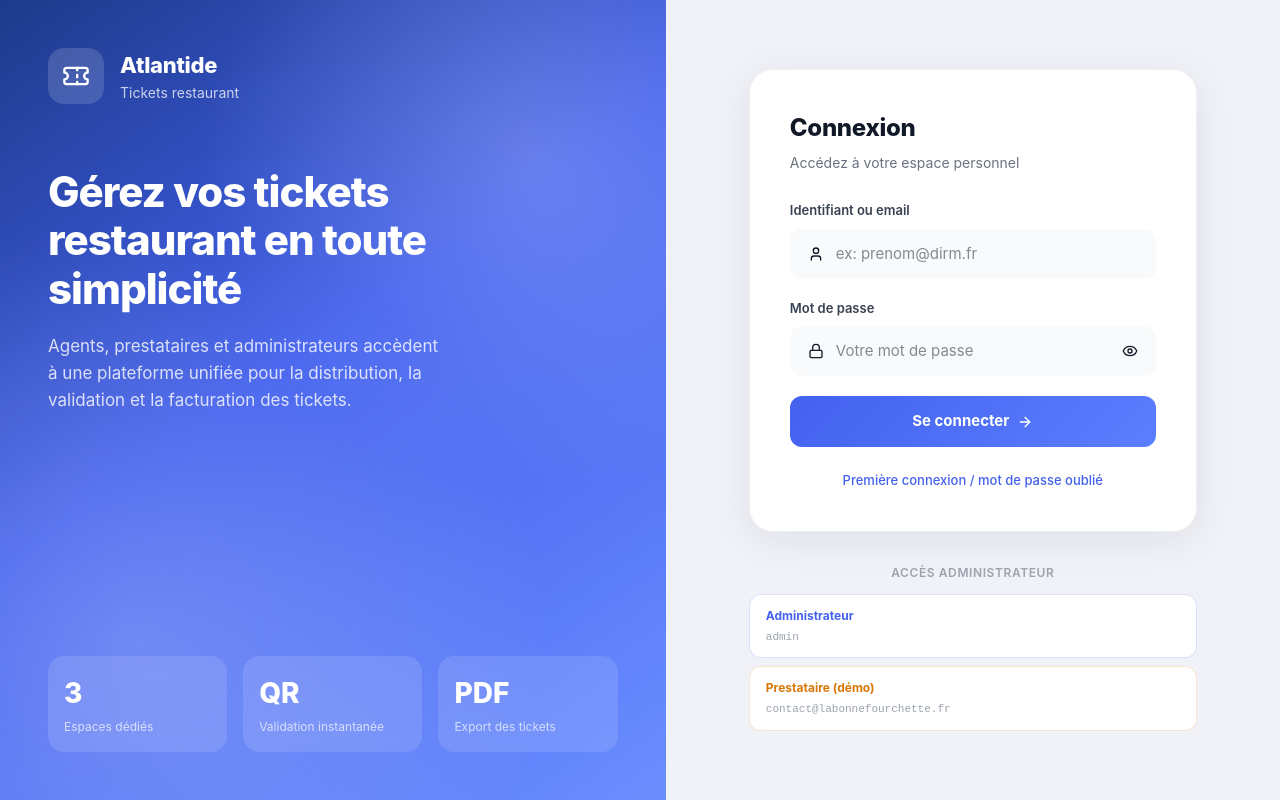
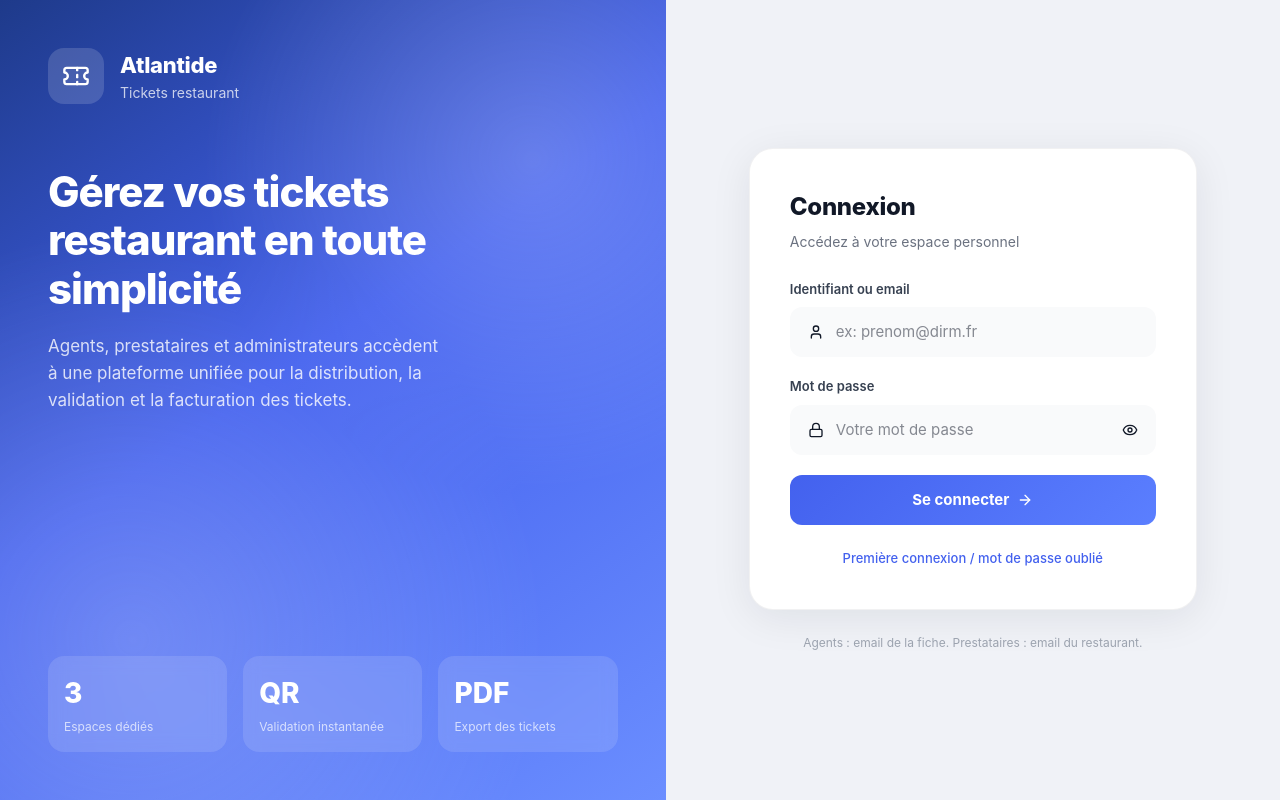
Before and after one commit to Meriem1403/Atlantide, a React (Vite) app: page / in a window 1280 px wide. Built offline with nearby package versions, Linux system fonts and the light colour scheme.

Commit message:
Débloquer la connexion des agents et des prestataires.
Les liens d'activation de juin sont expirés et les identifiants de démonstration ne correspondent pas à la base réelle.

```diff
--- a/src/app/components/LoginPage.tsx
+++ b/src/app/components/LoginPage.tsx
@@ -5,11 +5,6 @@ interface Props {
   onLogin: (username: string, password: string) => Promise<void>;
   onForgotPassword?: () => void;
 }
-
-const ROLE_HINTS = [
-  { role: 'admin', username: 'admin', password: 'change-me', label: 'Administrateur', color: '#4361EE' },
-  { role: 'provider', username: 'contact@labonnefourchette.fr', password: 'prest123', label: 'Prestataire (démo)', color: '#D97706' },
-];
 
 export function LoginPage({ onLogin, onForgotPassword }: Props) {
   const [username, setUsername] = useState('');
@@ -29,12 +24,6 @@ export function LoginPage({ onLogin, onForgotPassword }: Props) {
     } finally {
       setLoading(false);
     }
-  };
-
-  const quickLogin = (hint: typeof ROLE_HINTS[0]) => {
-    setUsername(hint.username);
-    setPassword(hint.password);
-    setError('');
   };
 
   return (
@@ -160,24 +149,9 @@ export function LoginPage({ onLogin, onForgotPassword }: Props) {
             </form>
           </div>
 
-          <div className="mt-8">
-            <p style={{ fontSize: 12, color: '#9CA3AF', textAlign: 'center', marginBottom: 12, fontWeight: 600, letterSpacing: '0.05em', textTransform: 'uppercase' }}>
-              Accès administrateur
-            </p>
-            <div className="grid grid-cols-1 gap-2">
-              {ROLE_HINTS.map(hint => (
-                <button
-                  key={hint.role}
-                  onClick={() => quickLogin(hint)}
-                  className="px-4 py-3 rounded-xl bg-white text-left transition-all hover:shadow-md"
-                  style={{ border: `1px solid ${hint.color}30` }}
-                >
-                  <div style={{ fontSize: 12, fontWeight: 700, color: hint.color }}>{hint.label}</div>
-                  <div style={{ fontSize: 11, color: '#9CA3AF', fontFamily: 'monospace', marginTop: 4 }}>{hint.username}</div>
-                </button>
-              ))}
-            </div>
-          </div>
+          <p style={{ fontSize: 12, color: '#9CA3AF', textAlign: 'center', marginTop: 24, lineHeight: 1.5 }}>
+            Agents : email de la fiche. Prestataires : email du restaurant.
+          </p>
         </div>
       </div>
     </div>
```
Also changed, not shown: 2 other files (tests, documents, lock files or other folders).
